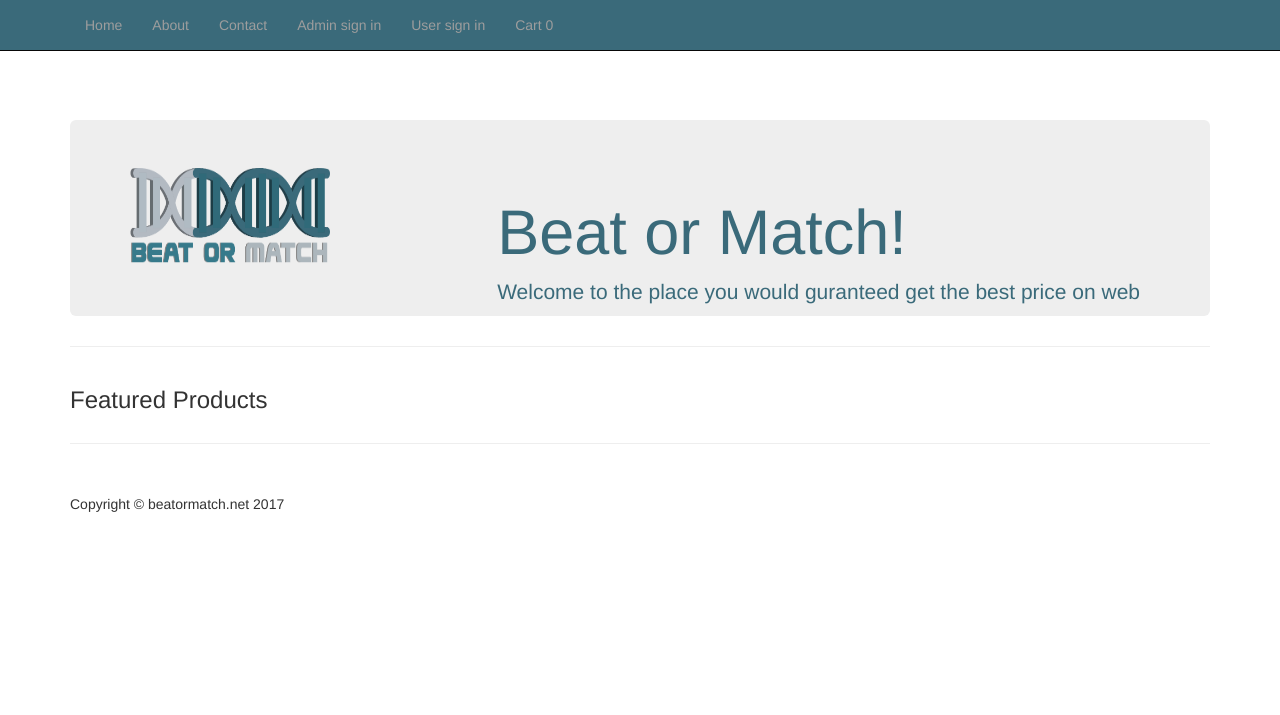
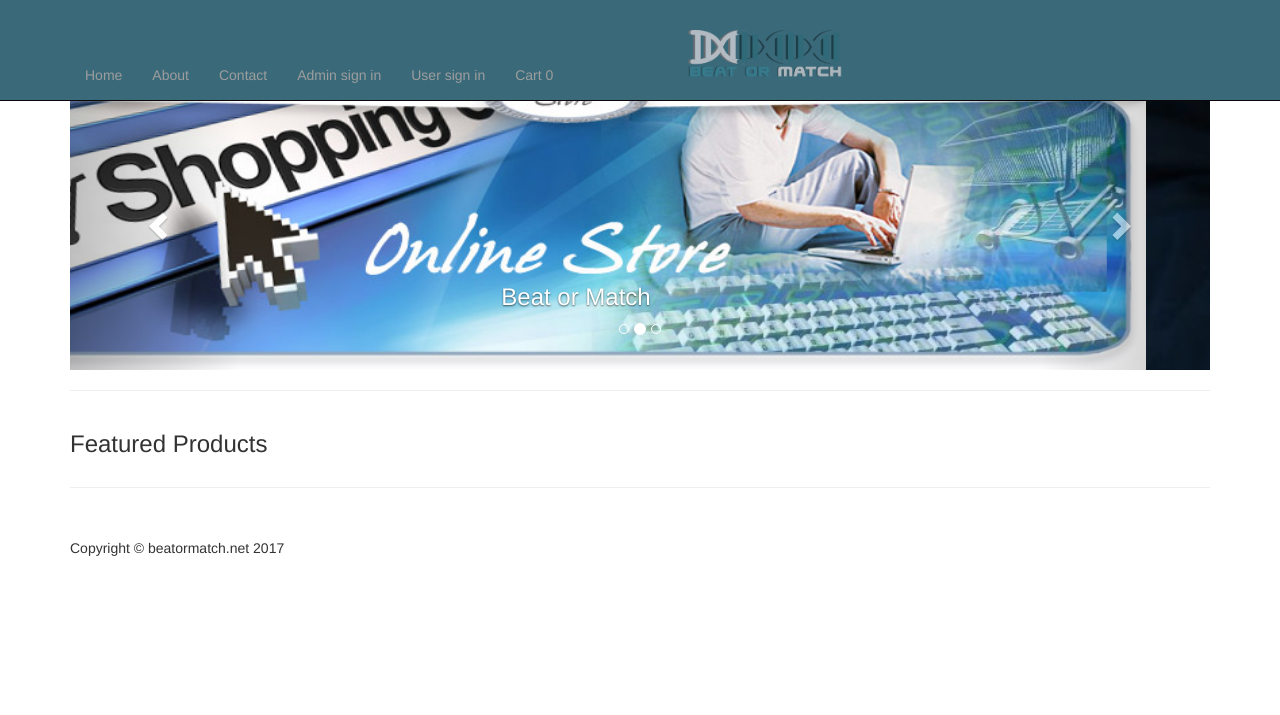
Before and after one commit to ihabrbelal/FinalProject, a website: page public/index.html in a window 1280 px wide. Drawn offline with nearby package versions, Linux system fonts and the light colour scheme; no server answers.

Commit message:
update read me, images carousel

```diff
--- a/public/index.html
+++ b/public/index.html
@@ -36,7 +36,7 @@
                     <span class="icon-bar"></span>
                     <span class="icon-bar"></span>
                 </button>
-                <!-- <a class="navbar-brand" href="#">Cart <span id="cartqty"> 0 </span></a> -->
+                <a class="navbar-brand" href="/"> <img src="images/logo.png" class="img-fluid" style="width:20%; float:right; margin-top: 15px"> </a>
             </div>
             <!-- Collect the nav links, forms, and other content for toggling -->
             <div class="collapse navbar-collapse" id="bs-example-navbar-collapse-1">
@@ -66,14 +66,51 @@
     </nav>
     <!-- Page Content -->
     <div class="container">
+        <div id="carousel-example-generic" class="carousel slide" data-ride="carousel">
+            <!-- Indicators -->
+            <ol class="carousel-indicators">
+                <li data-target="#carousel-example-generic" data-slide-to="0" class="active"></li>
+                <li data-target="#carousel-example-generic" data-slide-to="1"></li>
+                <li data-target="#carousel-example-generic" data-slide-to="2"></li>
+            </ol>
+            <!-- Wrapper for slides -->
+            <div class="carousel-inner">
+                <div class="item active">
+                    <img src="/images/carousel02.jpg" style="height:300px; width:1200px" alt="...">
+                    <div class="carousel-caption">
+                        <h3>Beat or Match</h3>
+                    </div>
+                </div>
+                <div class="item">
+                    <img src="/images/carousel01.jpg" width="100%" class="img-fluid" alt="...">
+                    <div class="carousel-caption">
+                        <h3>Beat or Match</h3>
+                    </div>
+                </div>
+                <div class="item">
+                    <img src="http://placehold.it/1200x315" alt="...">
+                    <div class="carousel-caption">
+                        <h3>Beat or Match</h3>
+                    </div>
+                </div>
+            </div>
+            <!-- Controls -->
+            <a class="left carousel-control" href="#carousel-example-generic" role="button" data-slide="prev">
+                <span class="glyphicon glyphicon-chevron-left"></span>
+            </a>
+            <a class="right carousel-control" href="#carousel-example-generic" role="button" data-slide="next">
+                <span class="glyphicon glyphicon-chevron-right"></span>
+            </a>
+        </div>
+        <!-- Carousel -->
         <!-- Jumbotron Header -->
-        <header style="color: #3A6A7A" class="jumbotron hero-spacer">
+        <!-- <header style="color: #3A6A7A" class="jumbotron hero-spacer">
             <img src="images/logo.png" width=200px height=100px>
             <div style="float:right; text-align:left; padding:10px;">
                 <h1>Beat or Match!</h1>
                 <p>Welcome to the place you would guranteed get the best price on web</p>
             </div>
-        </header>
+        </header> -->
         <hr>
         <!-- Title -->
         <div class="row">
```
Also changed, not shown: README.md, public/images/carousel01.jpg (added), public/images/carousel02.jpg (added).
